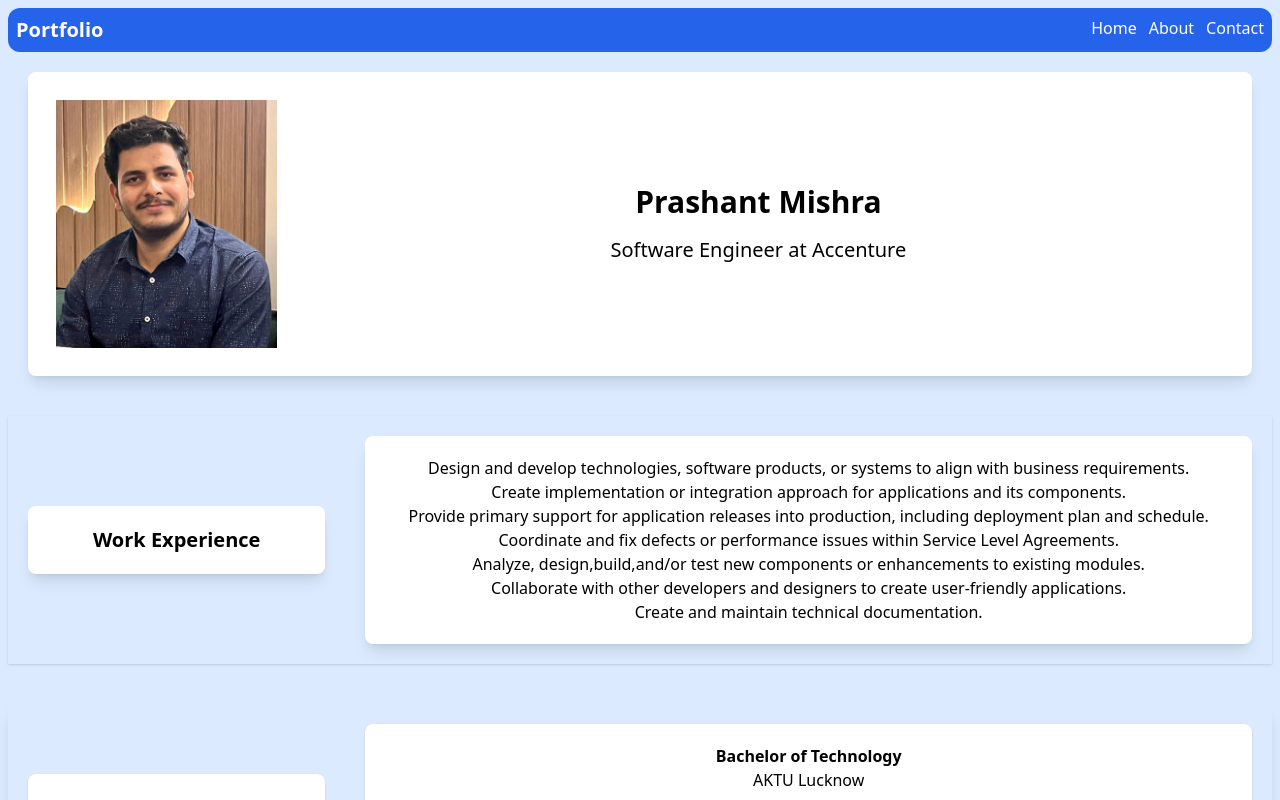
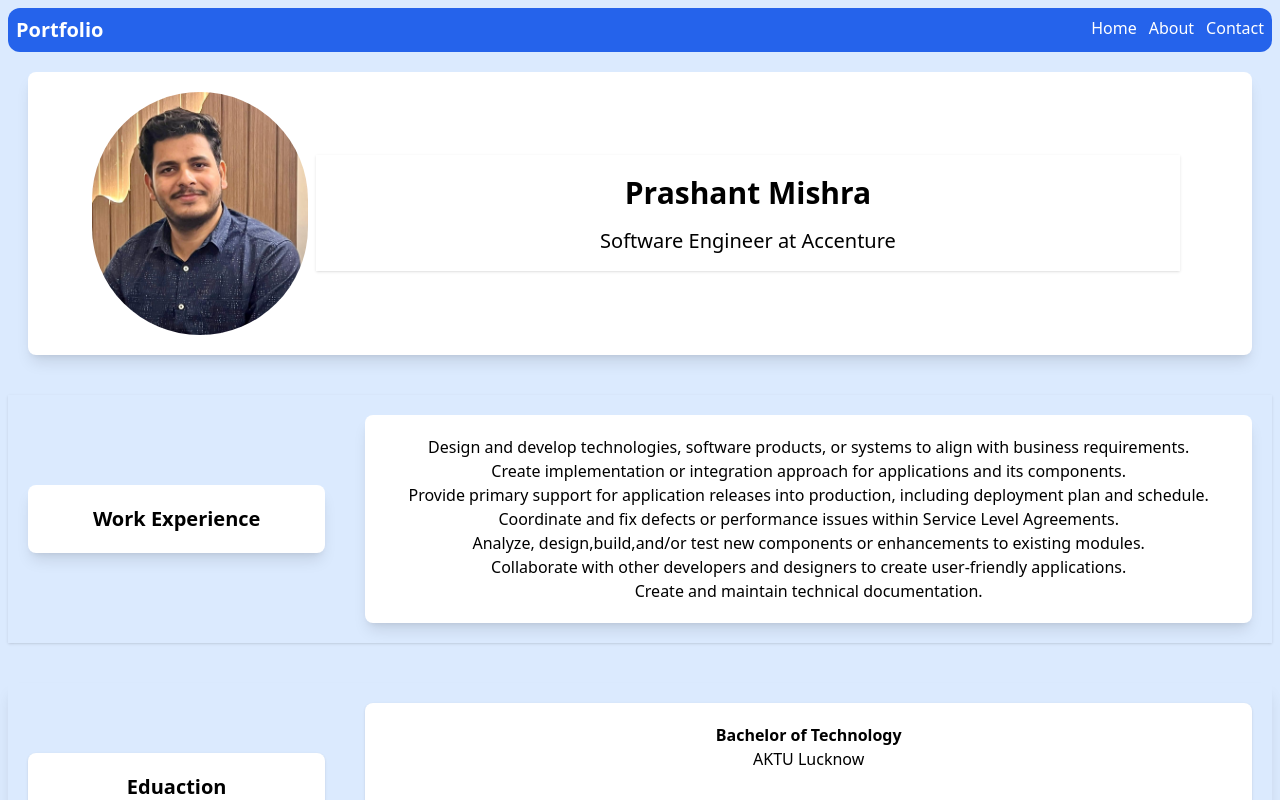
Before and after one commit to MPrashant1100/frontend_master, a React (Create React App) app: page / in a window 1280 px wide. Shown: the top 800 px of the page. Built offline with nearby package versions, Linux system fonts and the light colour scheme.

Commit message:
file changed

```diff
--- a/src/components/Practice/Portfolio.js
+++ b/src/components/Practice/Portfolio.js
@@ -9,16 +9,16 @@ function Portfolio() {
                     <h1 className='text-xl font-bold'>Portfolio</h1>
                 </div>
                 <div className='flex space-x-3'>
-                    <h1>Home</h1>
-                    <h1>About</h1>
-                    <h1>Contact</h1>
+                    <h1 className='hover:cursor-pointer'>Home</h1>
+                    <h1 className='hover:cursor-pointer'>About</h1>
+                    <h1 className='hover:cursor-pointer'>Contact</h1>
                 </div>
             </nav>
-            <div className='flex flex-row items-center bg-white m-5 p-5 px-10h-1/4 w-auto rounded-lg shadow-lg'>
-                <div className='basis-1/5 rounded p-2'><img src='./images/Pic.jpeg'/></div>
-                <div className='basis-4/5'>
-                    <h1 className=' text-3xl font-bold'>Prashant Mishra</h1>
-                    <p className='text-xl mt-4'>Software Engineer at Accenture</p>
+            <div className='flex flex-row items-center bg-white m-5 p-5 px-10 h-1/4 w-auto rounded-lg shadow-lg'>
+                <div className='basis-1/5'><img className='rounded-full mx-6' src='./images/Pic.jpeg'/></div>
+                <div className='basis-4/5 mx-8 shadow'>
+                    <h1 className=' text-3xl font-bold mt-5'>Prashant Mishra</h1>
+                    <p className='text-xl m-4'>Software Engineer at Accenture</p>
                 </div>
             </div>
             <div className='flex flex-row items-center h-1/3 my-10 shadow'>
```
